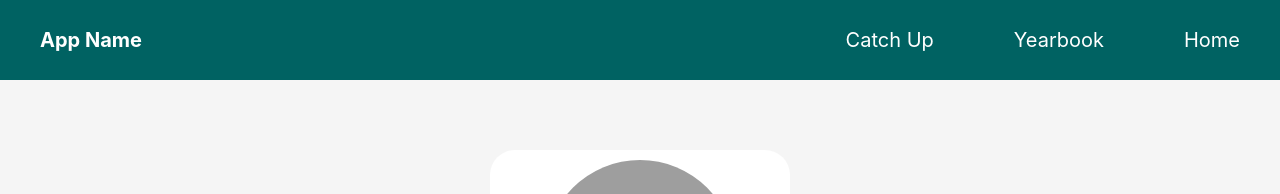
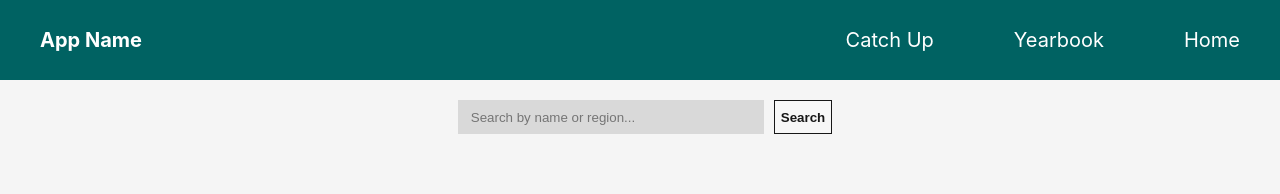
Before and after one commit to samsonhumber/w9_frontend-project-room-21-sam, a React (Create React App) app in the folder front-end-room-21/: page / in a window 1280 px wide. Shown: the top 194 px of the page. Built offline with nearby package versions, Linux system fonts and the light colour scheme; grey boxes are pictures that could not be loaded.

Commit message:
Created Searchbar component, currently static.

```diff
--- a/front-end-room-21/src/components/App/App.js
+++ b/front-end-room-21/src/components/App/App.js
@@ -2,11 +2,13 @@
 import "./App.css";
 import Biography from "../Biography/biography";
 import Navbar from "../Navbar/navbar.js";
+import Searchbar from "../Searchbar/Searchbar.js";
 
 function App() {
   return (
     <main className="App">
       <Navbar />
+      <Searchbar />
       <Biography />
     </main>
   );
--- /dev/null
+++ b/front-end-room-21/src/components/Searchbar/Searchbar.css
@@ -0,0 +1,24 @@
+.searchbar-div {
+  margin: 10px;
+}
+
+.input-field {
+  border: 1px solid #d9d9d9;
+  background: #d9d9d9;
+  height: 30px;
+  width: 300px;
+  margin: 10px;
+  text-indent: 10px;
+}
+
+.search-button {
+  height: 34px;
+  border: 1px solid #171717;
+  background: #f7f7f7;
+  color: #171717;
+  font-weight: bold;
+}
+
+.search-button:hover {
+  cursor: pointer;
+}
--- /dev/null
+++ b/front-end-room-21/src/components/Searchbar/Searchbar.js
@@ -0,0 +1,30 @@
+import "./Searchbar.css";
+
+/* Move handleChange and handleAdd to App.js once front-end is dynamic. */
+
+function handleChange(e) {
+  console.log(e.target.value);
+  /* We will set the text state of the input here when page is dynamic*/
+}
+
+function handleAdd() {
+  /* We will send a search here when the page is dynamic, using the text state managed by handleChange.*/
+  console.log("The Search Button was clicked.");
+}
+
+function Searchbar() {
+  return (
+    <div className="searchbar-div">
+      <input
+        onChange={handleChange}
+        className="input-field"
+        placeholder="Search by name or region..."
+      ></input>
+      <button onClick={handleAdd} className="search-button">
+        Search
+      </button>
+    </div>
+  );
+}
+
+export default Searchbar;
```
Also changed, not shown: 1 other file (tests, documents, lock files or other folders).
